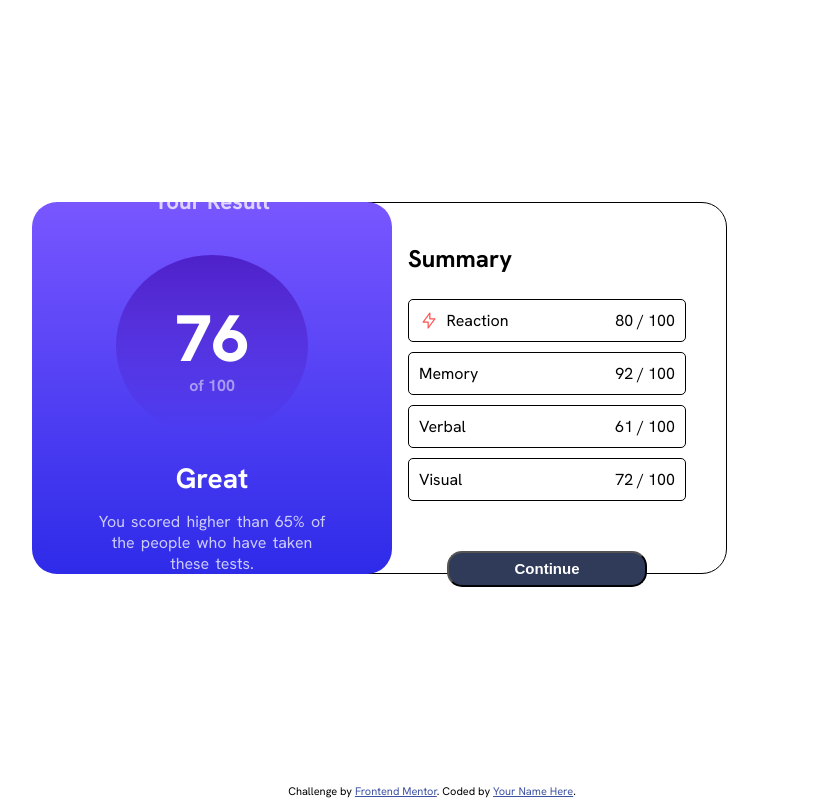
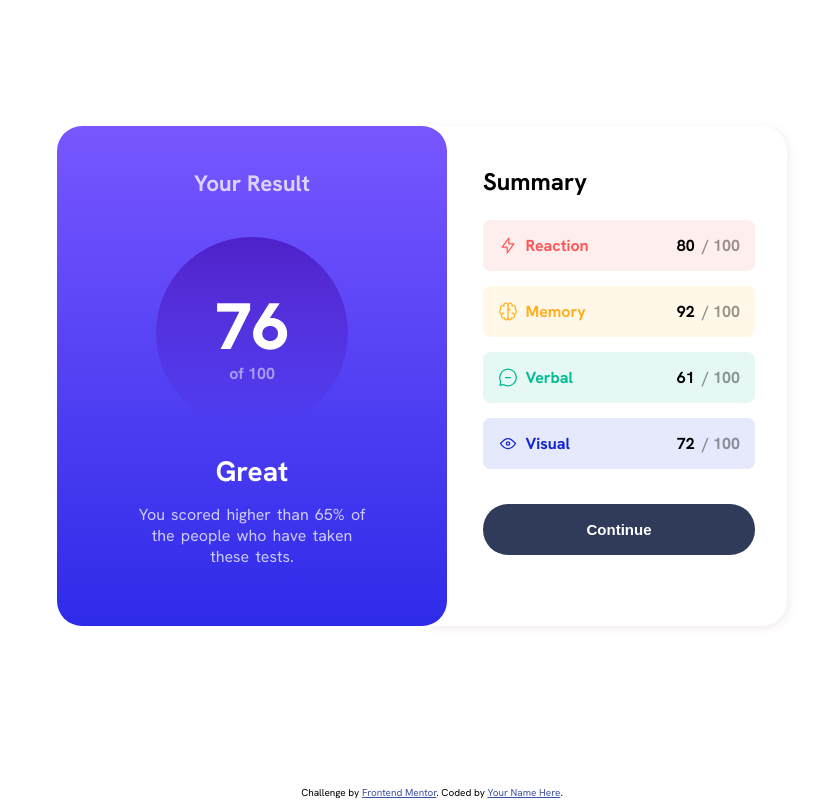
Before and after one commit to agahafiz04/result-summary-fem, a plain HTML site: page index.html in a window 1280 px wide. Shown: the whole page, without its empty margins (208-1027 px from the left). Drawn offline with Linux system fonts and the light colour scheme.

Commit message:
Added styling

```diff
--- a/index.html
+++ b/index.html
@@ -17,10 +17,13 @@
     <!-- Feel free to remove these styles or customise in your own stylesheet 👍 -->
     <style>
       .attribution {
-        font-size: 11px;
+        position: fixed;
+        font-size: 10px;
         text-align: center;
-        height: 1.5rem;
-        padding: 0.5rem;
+        width: 100%;
+        z-index: 1;
+        background-color: white;
+        padding: 10px;
       }
       .attribution a {
         color: hsl(228, 45%, 44%);
@@ -33,10 +36,7 @@
 
       html {
         font-family: "hanken";
-      }
-
-      body {
-        min-height: 100vh;
+        height: 100%;
       }
 
       * {
@@ -57,69 +57,18 @@
       div.main-hero {
         display: flex;
         align-items: center;
-        width: 800px;
-        height: 48%;
-      }
-
-      /* Right Container Hero */
-
-      .right {
-        position: relative;
-        right: 25px;
-        z-index: -1;
-        height: 100%;
-        width: 45%;
-        background: white;
-        border-radius: 0px 25px 25px 0px;
-        text-align: left;
-        padding: 2.5rem;
-        border: black 1px solid;
-      }
-
-      .right > h1 {
-        font-size: 1.5rem;
+        width: 750px;
+        height: 500px;
         margin-bottom: 25px;
-      }
-
-      .right .card-container {
-        display: flex;
-        flex-direction: column;
-        justify-content: center;
-        gap: 10px;
-      }
-
-      .right .card {
-        display: flex;
-        justify-content: space-between;
-        align-items: center;
-        width: 100%;
-        border: 1px solid black;
-        border-radius: 5px;
-        padding: 10px;
-      }
-
-      .right .card > span {
-        display: flex;
-        gap: 7.5px;
-      }
-
-      .right button {
-        display: block;
-        margin: 50px auto;
-        width: 200px;
-        border-radius: 15px;
-        padding: 7.5px;
-        color: white;
-        background-color: hsl(224, 30%, 27%);
-        font-weight: bold;
-        font-size: 15px;
       }
 
       /* Left Container Hero */
 
       .left {
+        position: relative;
+        z-index: 2;
         height: 100%;
-        width: 45%;
+        width: 52%;
         background-image: linear-gradient(
           180deg,
           hsl(252, 100%, 67%),
@@ -190,6 +139,163 @@
         font-size: 1rem;
         opacity: 0.75;
       }
+
+      /* Right Container Hero */
+
+      .right {
+        position: relative;
+        z-index: 1;
+        width: 48%;
+        height: 100%;
+        right: 20px;
+        background: white;
+        border-radius: 0px 25px 25px 0px;
+        text-align: left;
+        padding: 2.5rem 2rem 2.5rem 3.5rem;
+        box-shadow: 2px 2px 10px rgb(243, 235, 235);
+      }
+
+      .right h1 {
+        font-size: 1.5rem;
+        margin-bottom: 8px;
+      }
+
+      .right .card-container {
+        display: flex;
+        flex-direction: column;
+        gap: 15px;
+      }
+
+      .right .card {
+        display: flex;
+        justify-content: space-between;
+        align-items: center;
+        border: none;
+        border-radius: 7.5px;
+        padding: 15px;
+        font-weight: bold;
+      }
+
+      .right .card span {
+        display: flex;
+        gap: 7.5px;
+      }
+
+      .right .card span:nth-child(2) {
+        color: black;
+      }
+
+      .right .card span:nth-child(2)::after {
+        content: "/ 100";
+        opacity: 0.4;
+      }
+
+      .right .card:nth-child(2) {
+        background-color: hsla(0, 100%, 67%, 0.1);
+        color: hsl(0, 100%, 67%);
+      }
+
+      .right .card:nth-child(3) {
+        background-color: hsla(39, 100%, 56%, 0.1);
+        color: hsl(39, 100%, 56%);
+      }
+
+      .right .card:nth-child(4) {
+        background-color: hsla(166, 100%, 37%, 0.1);
+        color: hsl(166, 100%, 37%);
+      }
+
+      .right .card:nth-child(5) {
+        background-color: hsla(234, 85%, 45%, 0.1);
+        color: hsl(234, 85%, 45%);
+      }
+
+      .right button {
+        display: block;
+        margin-top: 20px;
+        border: none;
+        border-radius: 25px;
+        padding: 17px;
+        color: white;
+        background-color: hsl(224, 30%, 27%);
+        font-weight: bold;
+        font-size: 15px;
+        cursor: pointer;
+      }
+
+      .right button:hover {
+        background-color: hsla(224, 30%, 27%, 0.75);
+      }
+
+      @media only screen and (max-width: 730px) {
+        div.main-hero {
+          display: flex;
+          flex-direction: column;
+          height: 100vh;
+        }
+
+        .left {
+          padding: 10vw;
+          margin: 0 auto;
+          width: calc(100% - 1vw);
+          border-radius: 0px 0px 50px 50px;
+        }
+
+        .right {
+          margin: 0 auto;
+          padding: 8vw;
+          width: calc(100% - 1vw);
+          border-radius: 15px;
+          left: 0;
+        }
+
+        .attribution {
+          font-size: 11px;
+          text-align: center;
+          background-color: white;
+          margin: 0 auto;
+          height: 10rem;
+          width: 100%;
+        }
+
+        /* .right {
+          position: relative;
+          z-index: 1;
+          width: 48%;
+          height: 100%;
+          right: 20px;
+          background: white;
+          border-radius: 0px 25px 25px 0px;
+          text-align: left;
+          padding: 2.5rem 2rem 2.5rem 3.5rem;
+          box-shadow: 2px 2px 10px rgb(243, 235, 235);
+        } */
+
+        /*
+              .right {
+                height: 100%;
+                width: 100%;
+                background: white;
+                border-radius: 0px 25px 25px 0px;
+                text-align: left;
+                padding: 2.5rem 9rem 2.5rem 9rem;
+                box-shadow: 2px 2px 10px rgb(243, 235, 235);
+              }
+
+              .left {
+                height: 100%;
+                width: 100%;
+                border-radius: 25px;
+                text-align: center;
+
+
+                display: flex;
+                flex-direction: column;
+                align-items: center;
+                justify-content: center;
+                gap: 1.5rem;
+              } */
+      }
     </style>
   </head>
   <body>
@@ -213,25 +319,33 @@
             </p>
           </div>
         </div>
+
         <div class="right hero">
-          <h1>Summary</h1>
           <div class="card-container">
+            <h1>Summary</h1>
             <div class="card one">
-              <span>
-                <img src="./assets/images/icon-reaction.svg" alt="" />
-                <span>Reaction</span>
-              </span>
-              <span>80 / 100</span>
+              <span
+                ><img src="./assets/images/icon-reaction.svg" />Reaction</span
+              >
+              <span>80</span>
             </div>
-            <div class="card two">Memory <span>92 / 100</span></div>
-            <div class="card three">Verbal <span>61 / 100</span></div>
-            <div class="card four">Visual <span>72 / 100</span></div>
+            <div class="card two">
+              <span><img src="./assets/images/icon-memory.svg" />Memory</span>
+              <span>92</span>
+            </div>
+            <div class="card three">
+              <span><img src="./assets/images/icon-verbal.svg" />Verbal</span>
+              <span>61</span>
+            </div>
+            <div class="card four">
+              <span><img src="./assets/images/icon-visual.svg" />Visual</span>
+              <span>72</span>
+            </div>
+            <button>Continue</button>
           </div>
-          <button>Continue</button>
         </div>
       </div>
     </div>
-
     <div class="attribution">
       Challenge by
       <a href="https://www.frontendmentor.io?ref=challenge" target="_blank"
```
